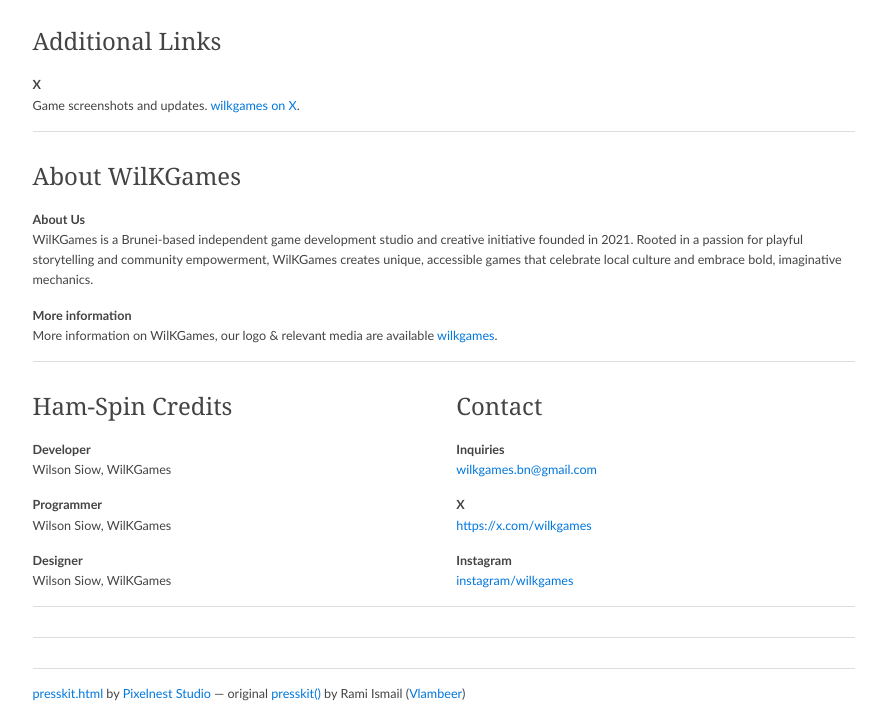
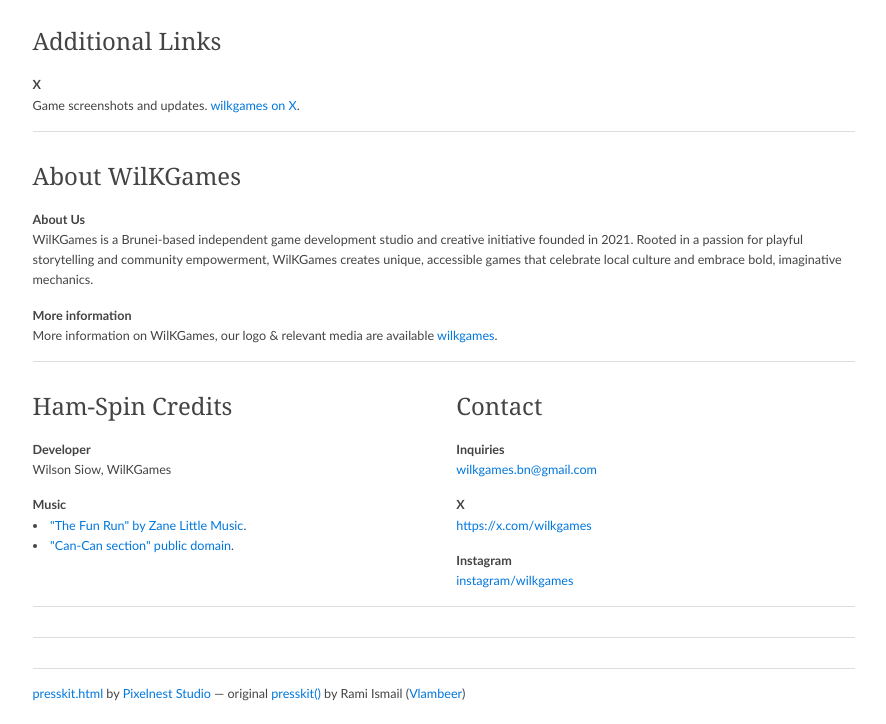
Before and after one commit to wilsonshw/Ham-Spin_PressKit, a plain HTML site: page index.html in a window 1280 px wide. Shown: the part 3702-4426 px from the top of the page, without its empty margins (350-1236 px from the left). Drawn offline with Linux system fonts and the light colour scheme.

Commit message:
Update index.html

```diff
--- a/index.html
+++ b/index.html
@@ -312,16 +312,17 @@
                 <dd>
                     Wilson Siow, WilKGames
                 </dd>
-                <dt>Programmer</dt>
+                <dt>Music</dt>
 
                 <dd>
-                    Wilson Siow, WilKGames
+					<li>
+                    <a href="https://opengameart.org/content/the-fun-run-day-3">"The Fun Run" by Zane Little Music</a>.
+					</li>
+					<li>
+                    <a href="https://commons.wikimedia.org/wiki/File:Offenbach_-_Orpheus_in_the_Underworld_-_Overture,_Can_Can_section.ogg">"Can-Can section" public domain</a>.
+					</li>
                 </dd>
-                <dt>Designer</dt>
 
-                <dd>
-                    Wilson Siow, WilKGames
-                </dd>
               </dl>
             </article>
 
```
